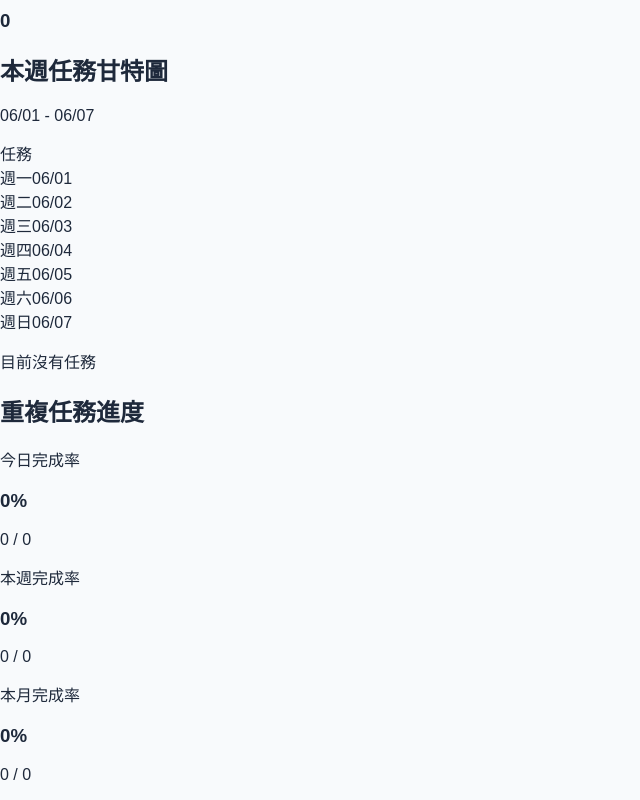
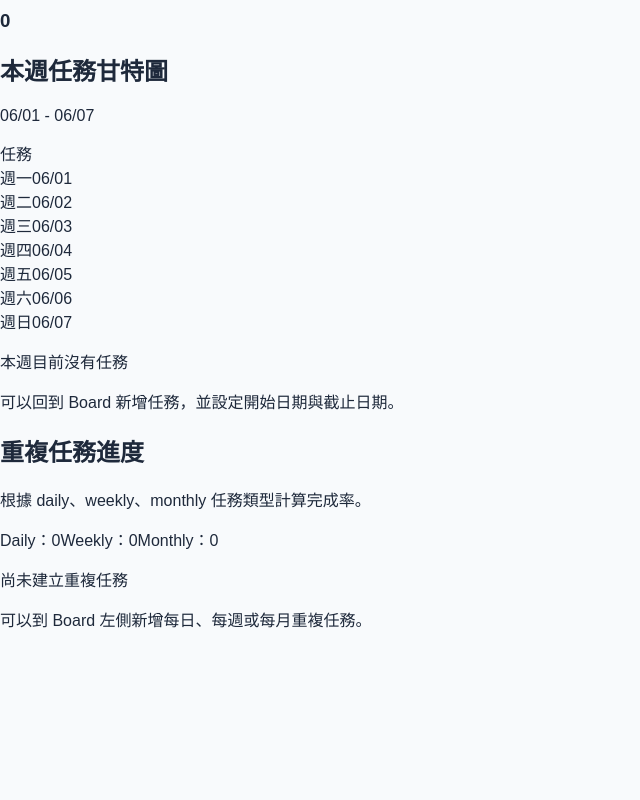
Before and after one commit to Wilson0318-hub/ai-task-dashboard, a React (Vite) app: page /analytics in a window 1280 px wide. Shown: the part 647-1447 px from the top of the page, without its empty margins (0-640 px from the left). After the commit the page ends 1294 px from the top, so only its background shows below. Built offline with nearby package versions, Linux system fonts and the light colour scheme; no server answers; the HTML template or start-up script is replaced by a standard one.

Commit message:
feat: improve analytics empty states and UI details

```diff
--- a/src/pages/Analytics.jsx
+++ b/src/pages/Analytics.jsx
@@ -54,6 +54,10 @@ function Analytics() {
   );
 
   const taskSummary = getTaskSummary(tasks);
+
+  const visibleGanttTasks = tasks.filter(task => {
+    return getTaskGanttPosition(task, weekDays) !== null;
+  })
 
 
   const formatDate = (date) => {
@@ -217,12 +221,18 @@ function Analytics() {
             </div>
 
             <div className="gantt-body">
-            {tasks.length === 0 ? (
-                <p className="empty-schedule-text">
-                目前沒有任務
+            {visibleGanttTasks.length === 0 ? (
+                <div className="gantt-empty-state">
+                <p className="empty-schedule-title">
+                  本週目前沒有任務
                 </p>
+
+                <p className="gantt-empty-description">
+                  可以回到 Board 新增任務，並設定開始日期與截止日期。
+                </p>
+                </div>
             ) : (
-                tasks.map(task => {
+                visibleGanttTasks.map(task => {
                 const position = getTaskGanttPosition(task, weekDays);
 
                 if (!position) {
@@ -263,10 +273,35 @@ function Analytics() {
 
 
         <section className="recurring-progress-section">
+          <div className="section-header-row">
+            <div>
               <h2 className="section-title">
                 重複任務進度
               </h2>
 
+              <p className="section-description">
+                根據 daily、weekly、monthly 任務類型計算完成率。
+              </p>
+            </div>
+
+            <div className="repeat-type-summary">
+              <span>Daily：{recurringProgress.dailyCount}</span>
+              <span>Weekly：{recurringProgress.weeklyCount}</span>
+              <span>Monthly：{recurringProgress.monthlyCount}</span>
+            </div>
+          </div>
+
+          {recurringTasks.length === 0 ? (
+            <div className="recurring-empty-state">
+              <p className="gantt-empty-title">
+                尚未建立重複任務
+              </p>
+
+              <p className="gantt-empty-description">
+                可以到 Board 左側新增每日、每週或每月重複任務。
+              </p>
+            </div>
+          ) : (
             <div className="progress-card-grid">
               <div className="progress-card">
                 <p className="progress-label">
@@ -337,6 +372,7 @@ function Analytics() {
                 </div>
               </div>
     </div>
+  )}
 </section>
     </div>
   );
--- a/src/styles/analytics.css
+++ b/src/styles/analytics.css
@@ -3,6 +3,10 @@
   padding: 28px;
   background-color: #f8fafc;
 }
+
+/* =========================
+   Header
+========================= */
 
 .analytics-header {
   display: flex;
@@ -44,11 +48,67 @@
   background-color: #1d4ed8;
 }
 
-.schedule-section {
+/* =========================
+   Summary Cards
+========================= */
+
+.summary-section {
+  margin-top: 28px;
+  margin-bottom: 28px;
+}
+
+.summary-card-grid {
+  display: grid;
+  grid-template-columns: repeat(6, 1fr);
+  gap: 16px;
+}
+
+.summary-card {
+  background-color: white;
+  border-radius: 16px;
+  padding: 18px;
+  box-shadow: 0 10px 30px rgba(15, 23, 42, 0.08);
+  border: 1px solid #e2e8f0;
+}
+
+.summary-label {
+  margin: 0;
+  font-size: 13px;
+  font-weight: 800;
+  color: #64748b;
+}
+
+.summary-value {
+  margin: 10px 0 0;
+  font-size: 32px;
+  font-weight: 900;
+  color: #0f172a;
+}
+
+.summary-card-warning {
+  background-color: #fffbeb;
+  border-color: #fde68a;
+}
+
+.summary-card-danger {
+  background-color: #fef2f2;
+  border-color: #fecaca;
+}
+
+/* =========================
+   Shared Section
+========================= */
+
+.schedule-section,
+.recurring-progress-section {
   background-color: white;
   border-radius: 18px;
   padding: 22px;
   box-shadow: 0 10px 30px rgba(15, 23, 42, 0.08);
+}
+
+.recurring-progress-section {
+  margin-top: 28px;
 }
 
 .section-title {
@@ -57,100 +117,31 @@
   color: #0f172a;
 }
 
-.weekly-schedule {
-  display: grid;
-  grid-template-columns: repeat(7, 1fr);
-  gap: 14px;
-}
-
-.schedule-day {
-  min-height: 260px;
-  border: 1px solid #e2e8f0;
-  border-radius: 14px;
-  background-color: #f8fafc;
-  padding: 12px;
-}
-
-.schedule-day-header {
-  display: flex;
-  justify-content: space-between;
-  align-items: center;
-  margin-bottom: 14px;
-  padding-bottom: 10px;
-  border-bottom: 1px solid #e2e8f0;
-}
-
-.schedule-weekday {
-  font-weight: 800;
-  color: #0f172a;
-}
-
-.schedule-date {
-  font-size: 13px;
-  color: #64748b;
-}
-
-.schedule-task-list {
-  display: flex;
-  flex-direction: column;
-  gap: 10px;
-}
-
-.empty-schedule-text {
-  color: #94a3b8;
-  font-size: 13px;
-  margin: 0;
-}
-
-.schedule-task {
-  background-color: white;
-  border-radius: 12px;
-  padding: 10px;
-  border-left: 5px solid #94a3b8;
-  box-shadow: 0 4px 12px rgba(15, 23, 42, 0.06);
-}
-
-.schedule-task-high {
-  border-left-color: #ef4444;
-}
-
-.schedule-task-medium {
-  border-left-color: #f59e0b;
-}
-
-.schedule-task-low {
-  border-left-color: #22c55e;
-}
-
-.schedule-task-title {
-  margin: 0 0 8px;
-  font-size: 14px;
-  font-weight: 700;
-  color: #0f172a;
-}
-
-.schedule-task-meta {
-  display: flex;
-  justify-content: space-between;
-  gap: 8px;
-  font-size: 12px;
-}
-
-.schedule-priority,
-.schedule-status {
-  background-color: #e2e8f0;
-  color: #334155;
-  padding: 3px 7px;
-  border-radius: 999px;
-  font-weight: 700;
-}
-
 .week-range {
   margin: -10px 0 18px;
   color: #64748b;
   font-size: 14px;
   font-weight: 600;
 }
+
+.section-header-row {
+  display: flex;
+  justify-content: space-between;
+  align-items: flex-start;
+  gap: 16px;
+  margin-bottom: 18px;
+}
+
+.section-description {
+  margin: 6px 0 0;
+  font-size: 13px;
+  color: #64748b;
+  font-weight: 700;
+}
+
+/* =========================
+   Gantt Chart
+========================= */
 
 .gantt-chart {
   width: 100%;
@@ -180,7 +171,8 @@
 
 .gantt-weekday {
   display: block;
-  font-weight: 800;
+  font-size: 14px;
+  font-weight: 900;
   color: #0f172a;
 }
 
@@ -212,7 +204,7 @@
 
 .gantt-task-name p {
   margin: 0 0 6px;
-  font-size: 13px;
+  font-size: 14px;
   font-weight: 800;
   color: #0f172a;
 }
@@ -220,7 +212,7 @@
 .gantt-task-meta {
   display: flex;
   gap: 6px;
-  font-size: 11px;
+  font-size: 12px;
 }
 
 .gantt-task-meta span {
@@ -246,12 +238,12 @@
 }
 
 .gantt-bar {
-  height: 30px;
+  height: 34px;
   border-radius: 999px;
   display: flex;
   align-items: center;
-  padding: 0 12px;
-  font-size: 12px;
+  padding: 0 14px;
+  font-size: 13px;
   font-weight: 800;
   color: white;
   overflow: hidden;
@@ -271,103 +263,56 @@
   background-color: #22c55e;
 }
 
-.gantt-header {
-  grid-template-columns: 220px repeat(7, 1fr);
+/* =========================
+   Empty State
+========================= */
+
+.gantt-empty-state,
+.recurring-empty-state {
+  min-height: 120px;
+  border: 1px dashed #cbd5e1;
+  border-radius: 16px;
+  background-color: #f8fafc;
+  display: flex;
+  flex-direction: column;
+  align-items: center;
+  justify-content: center;
+  text-align: center;
+  padding: 20px;
 }
 
-.gantt-row {
-  grid-template-columns: 220px 1fr;
-  min-height: 70px;
-}
-
-.gantt-bar {
-  height: 32px;
-}
-
-.gantt-timeline {
-  background-image: linear-gradient(
-    to right,
-    #f1f5f9 1px,
-    transparent 1px
-  );
-}
-
-.gantt-task-name p {
-  margin: 0 0 6px;
-  font-size: 14px;
-  font-weight: 800;
-  color: #0f172a;
-}
-
-.gantt-task-meta {
-  display: flex;
-  gap: 6px;
-  font-size: 12px;
-}
-
-.gantt-bar {
-  height: 34px;
-  border-radius: 999px;
-  display: flex;
-  align-items: center;
-  padding: 0 14px;
-  font-size: 13px;
-  font-weight: 800;
-  color: white;
-  overflow: hidden;
-  white-space: nowrap;
-  text-overflow: ellipsis;
-}
-
-.gantt-weekday {
-  display: block;
-  font-size: 14px;
+.gantt-empty-title {
+  margin: 0;
+  font-size: 16px;
   font-weight: 900;
   color: #0f172a;
 }
 
-.gantt-date {
-  display: block;
-  margin-top: 4px;
-  font-size: 12px;
+.gantt-empty-description {
+  margin: 8px 0 0;
+  font-size: 13px;
+  font-weight: 700;
   color: #64748b;
 }
 
-@media (max-width: 768px) {
-  .analytics-page {
-    padding: 16px;
-  }
+/* =========================
+   Recurring Progress
+========================= */
 
-  .analytics-header {
-    flex-direction: column;
-    align-items: stretch;
-  }
-
-  .week-controls {
-    width: 100%;
-    justify-content: space-between;
-  }
-
-  .week-button {
-    flex: 1;
-  }
-
-  .schedule-section {
-    padding: 16px;
-  }
-
-  .gantt-header,
-  .gantt-body {
-    min-width: 900px;
-  }
+.repeat-type-summary {
+  display: flex;
+  gap: 8px;
+  flex-wrap: wrap;
 }
 
-.recurring-progress-section {
-  margin-top: 28px;
-  background-color: white;
-  border-radius: 18px;
-  padding: 22px;
-  box-shadow: 0 10px 30px rgba(15, 23, 42, 0.08);
+.repeat-type-summary span {
+  background-color: #eff6ff;
+  color: #2563eb;
+  border: 1px solid #bfdbfe;
+  border-radius: 999px;
+  padding: 6px 10px;
+  font-size: 12px;
+  font-weight: 800;
 }
 
 .progress-card-grid {
@@ -418,55 +363,9 @@
   background-color: #2563eb;
 }
 
-@media (max-width: 768px) {
-  .progress-card-grid {
-    grid-template-columns: 1fr;
-  }
-}
-
-
-.summary-section {
-  margin-top: 28px;
-  margin-bottom: 28px;
-}
-
-.summary-card-grid {
-  display: grid;
-  grid-template-columns: repeat(6, 1fr);
-  gap: 16px;
-}
-
-.summary-card {
-  background-color: white;
-  border-radius: 16px;
-  padding: 18px;
-  box-shadow: 0 10px 30px rgba(15, 23, 42, 0.08);
-  border: 1px solid #e2e8f0;
-}
-
-.summary-label {
-  margin: 0;
-  font-size: 13px;
-  font-weight: 800;
-  color: #64748b;
-}
-
-.summary-value {
-  margin: 10px 0 0;
-  font-size: 32px;
-  font-weight: 900;
-  color: #0f172a;
-}
-
-.summary-card-warning {
-  background-color: #fffbeb;
-  border-color: #fde68a;
-}
-
-.summary-card-danger {
-  background-color: #fef2f2;
-  border-color: #fecaca;
-}
+/* =========================
+   Responsive
+========================= */
 
 @media (max-width: 1024px) {
   .summary-card-grid {
@@ -475,8 +374,48 @@
 }
 
 @media (max-width: 768px) {
+  .analytics-page {
+    padding: 16px;
+  }
+
+  .analytics-header {
+    flex-direction: column;
+    align-items: stretch;
+  }
+
+  .week-controls {
+    width: 100%;
+    justify-content: space-between;
+  }
+
+  .week-button {
+    flex: 1;
+  }
+
+  .schedule-section,
+  .recurring-progress-section {
+    padding: 16px;
+  }
+
   .summary-card-grid {
     grid-template-columns: repeat(2, 1fr);
+  }
+
+  .progress-card-grid {
+    grid-template-columns: 1fr;
+  }
+
+  .section-header-row {
+    flex-direction: column;
+  }
+
+  .repeat-type-summary {
+    width: 100%;
+  }
+
+  .gantt-header,
+  .gantt-body {
+    min-width: 900px;
   }
 }
 
@@ -484,4 +423,13 @@
   .summary-card-grid {
     grid-template-columns: 1fr;
   }
+
+  .analytics-title {
+    font-size: 28px;
+  }
+
+  .summary-value,
+  .progress-value {
+    font-size: 28px;
+  }
 }
```
Lines whose indentation alone changed are shown as unchanged.
